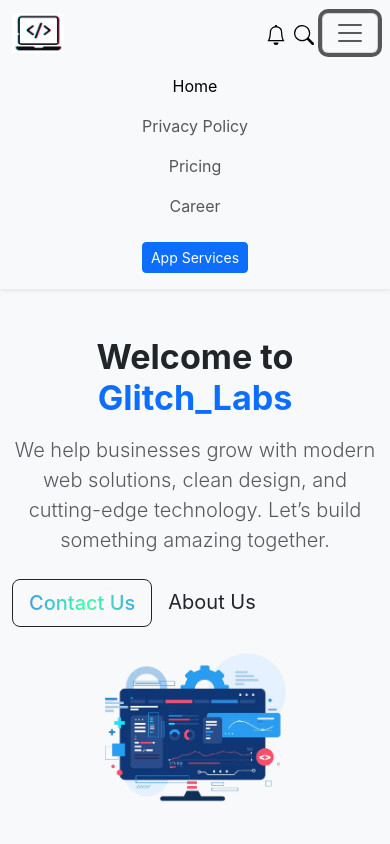
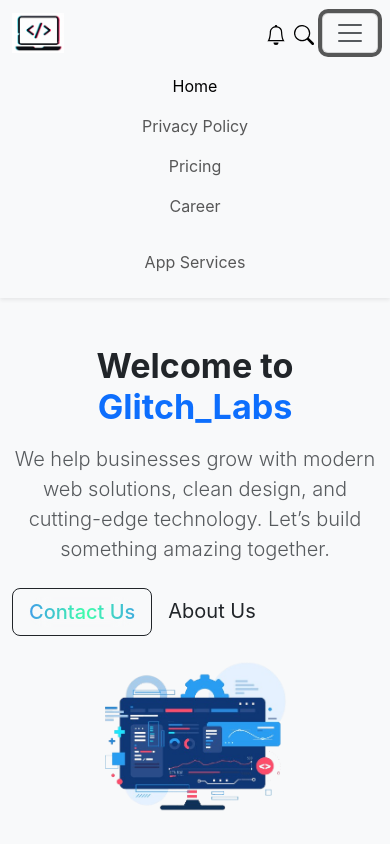
Before and after one commit to ScibiscusIndia/glitch_labs, a React (Create React App) app: page / in a window 390 px wide. Both pictures are taken after a click on the button 350 px from the left and 33 px from the top of the page. Shown: the top 844 px of the page. Built offline with nearby package versions, Linux system fonts and the light colour scheme.

Commit message:
reparing broken link

```diff
--- a/src/App.js
+++ b/src/App.js
@@ -12,9 +12,9 @@ import WhyChooseUs from './Components/WhyChooseUs/WhyChoseUs';
 import ServicesSection from './Components/Services/Services';
 import Testimonial from './Components/Testimonial';
 import PrivacyPolicy from './Components/PrivacyPolicy/PrivacyPolicy';
-import MoreProject from './Components/MoreProjects/MoreProj';
 import PortfolioSectionExt from './Components/ExplorePortfolio/ExplorePort';
 import InternshipCard from './Components/Career/CareerPage';
+import MoreProject from './Components/MoreProjects/AppServices';
 
 function App() {
   return (
@@ -44,7 +44,7 @@ function App() {
         <Route path="/aboutUs" element={<AboutUs />} />
 
         {/* explore more projects */}
-        <Route path='/app-services' element={<MoreProject/>}/>
+        <Route path='/AppServices' element={<MoreProject/>}/>
 
         {/* explore more portfolio */}
         <Route path='/PorfolioSync' element={<PortfolioSectionExt/>}/>
--- a/src/Components/Navbar.js
+++ b/src/Components/Navbar.js
@@ -48,9 +48,9 @@ export default function AppNavbar() {
 
             {/* Mobile App Services Button */}
             <div className="d-lg-none mt-3">
-              <Button variant="primary" size="sm" href="#app-services">
+              <Nav.Link as={NavLink} to="/AppServices" variant="primary" size="sm" >
                 App Services
-              </Button>
+              </Nav.Link>
             </div>
           </Nav>
 
@@ -64,7 +64,7 @@ export default function AppNavbar() {
               href="app-services"
             >
               App Services
-          </Button>
+            </Button>
 
             <Nav.Link href="#notifications" className="p-0">
               <Bell size={20} />
```
Also changed, not shown: src/Components/MoreProjects/AppServices.js (renamed from src/Components/MoreProjects/MoreProj.js).
